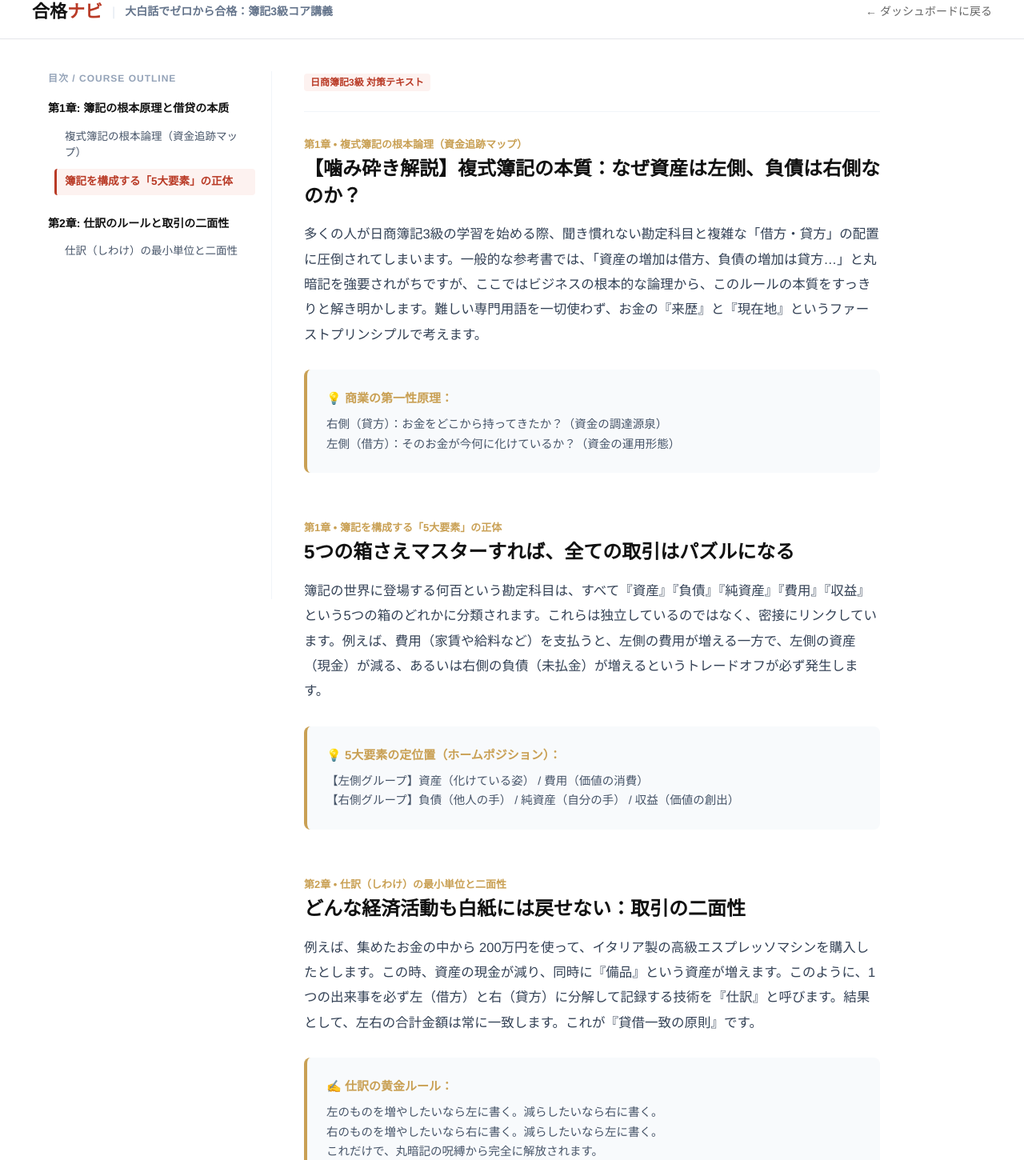
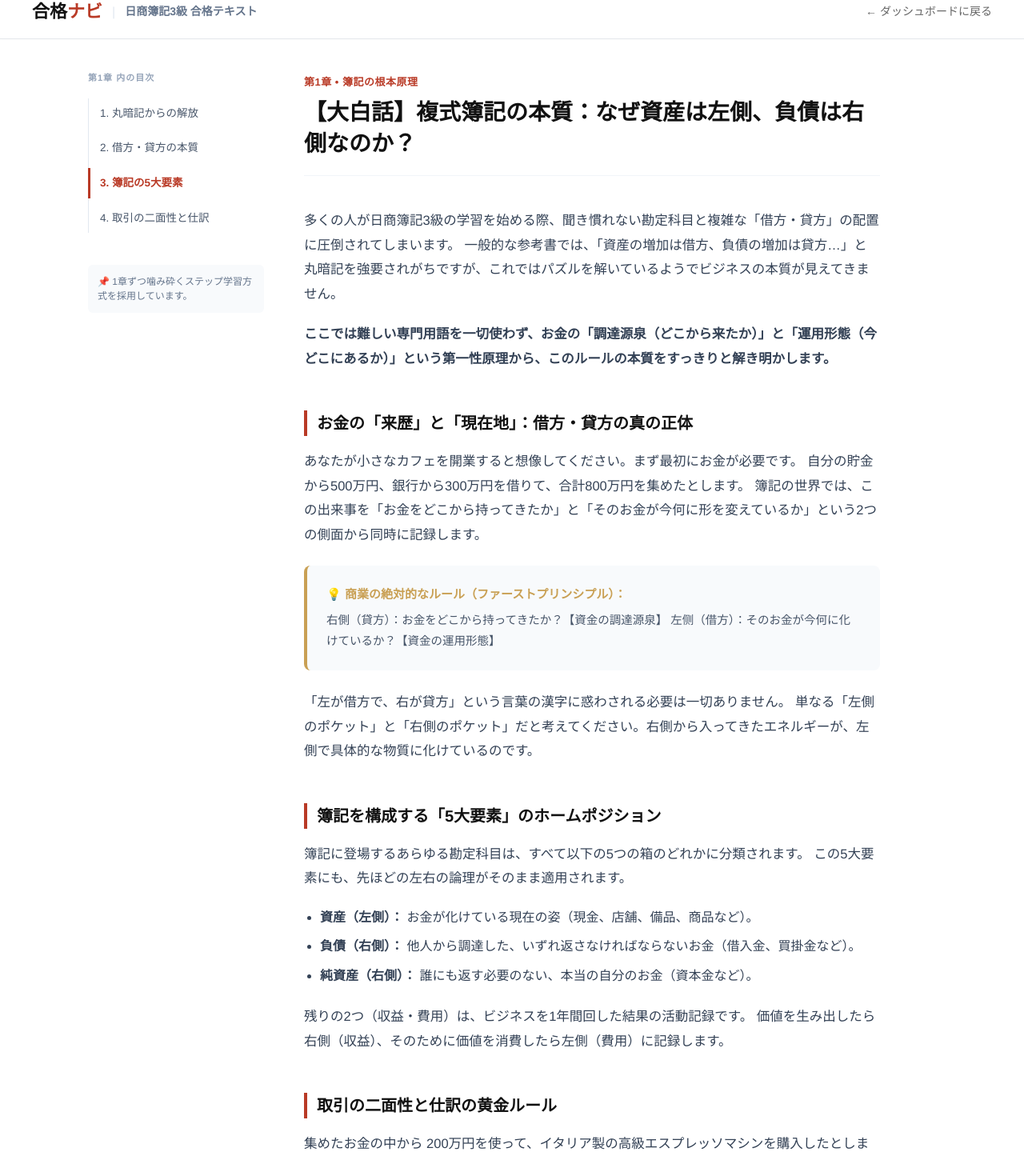
Before and after one commit to zrqZRQ77/japanese-web, a Next.js app: page /exams/boki3/guide in a window 1280 px wide. Shown: the part 19-1469 px from the top of the page at 80% size. Built offline with nearby package versions, Linux system fonts and the light colour scheme.

Commit message:
Update page.js

```diff
--- a/app/exams/boki3/guide/page.js
+++ b/app/exams/boki3/guide/page.js
@@ -4,36 +4,34 @@ import React, { useState, useEffect } from 'react';
 import Link from 'next/link';
 import { useParams } from 'next/navigation';
 
-// 📡 静态引入数据（后续可根据需要继续扩展 fp3_guide.json）
-import bokiData from '../../../../data/boki3_guide.json';
-import fpData from '../../../../data/fp3_guide.json';
-
-export default function ModernExamGuide() {
+export default function ExamGuideChapterOne() {
   const params = useParams();
   const examId = params.examId || 'boki3';
 
-  // 🎯 智能分流
-  const currentData = examId.includes('fp') ? fpData : bokiData;
+  // 极简本章内部小节目录（让用户清晰知道自己在第一章的哪个位置）
+  const menuItems = [
+    { id: 'intro', label: '1. 丸暗記からの解放' },
+    { id: 'core-logic', label: '2. 借方・貸方の本質' },
+    { id: 'five-boxes', label: '3. 簿記の5大要素' },
+    { id: 'shiwake', label: '4. 取引の二面性と仕訳' },
+  ];
 
-  // 状态：当前高亮激活的小节 ID（用于让用户知道自己在哪个位置）
-  const [activeSection, setActiveSection] = useState('');
+  const [activeSection, setActiveSection] = useState('intro');
 
-  // 🕵️ 监测滚动，实现左侧目录根据右侧阅读进度自动高亮
+  // 智能监测右侧滚动，自动高亮左侧极简目录
   useEffect(() => {
     const handleScroll = () => {
-      const sections = document.querySelectorAll('section[data-section-id]');
-      let currentActive = '';
-
-      sections.forEach((section) => {
-        const sectionTop = section.getBoundingClientRect().top;
-        // 当小节距离顶部小于 120px 时，判定用户正在阅读这一节
-        if (sectionTop < 120) {
-          currentActive = section.getAttribute('data-section-id') || '';
+      const scrollPosition = window.scrollY + 140;
+      for (const item of menuItems) {
+        const el = document.getElementById(item.id);
+        if (el) {
+          const top = el.offsetTop;
+          const height = el.offsetHeight;
+          if (scrollPosition >= top && scrollPosition < top + height) {
+            setActiveSection(item.id);
+            break;
           }
-      });
-
-      if (currentActive) {
-        setActiveSection(currentActive);
+        }
       }
     };
 
@@ -44,120 +42,171 @@ export default function ModernExamGuide() {
   return (
     <div style={{ minHeight: '100vh', backgroundColor: '#ffffff', fontFamily: '"Helvetica Neue", Arial, "Hiragino Kaku Gothic ProN", Meiryo, sans-serif', color: '#111111' }}>
 
-      {/* 1. 统一的朱红色顶部导航 */}
-      <header style={{ background: '#ffffff', padding: '16px 40px', borderBottom: '1px solid #e5e7eb', display: 'flex', justifyContent: 'space-between', alignItems: 'center', position: 'sticky', top: 0, zIndex: 100, boxShadow: '0 1px 2px rgba(0,0,0,0.02)' }}>
+      {/* 顶部通栏 */}
+      <header style={{ background: '#ffffff', padding: '16px 40px', borderBottom: '1px solid #e5e7eb', display: 'flex', justifyContent: 'space-between', alignItems: 'center', position: 'sticky', top: 0, zIndex: 100, boxShadow: '0 1px 2px rgba(0,0,0,0.01)' }}>
         <div style={{ display: 'flex', alignItems: 'center', gap: '12px' }}>
           <Link href="/" style={{ fontWeight: '900', fontSize: '22px', color: '#111111', textDecoration: 'none' }}>
             合格<span style={{ color: '#b93a26' }}>ナビ</span>
           </Link>
           <span style={{ color: '#e2e8f0' }}>|</span>
-          <span style={{ fontSize: '14px', fontWeight: '700', color: '#64748b' }}>{currentData.guideTitle}</span>
+          <span style={{ fontSize: '14px', fontWeight: '700', color: '#64748b' }}>日商簿記3級 合格テキスト</span>
         </div>
         <Link href={`/exams/${examId}`} style={{ color: '#666666', textDecoration: 'none', fontSize: '14px', fontWeight: '500' }}>
           ← ダッシュボードに戻る
         </Link>
       </header>
 
-      {/* 2. 现代 Wiki 侧边栏双栏容器 */}
-      <div style={{ display: 'flex', maxWidth: '1200px', margin: '0 auto', padding: '40px 20px', gap: '40px' }}>
+      {/* 现代 Wiki 双栏容器 */}
+      <div style={{ display: 'flex', maxWidth: '1100px', margin: '0 auto', padding: '40px 20px', gap: '50px' }}>
 
-        {/* 👈 左侧固定目录 (Sticky Sidebar) */}
-        <aside style={{ width: '280px', flexShrink: 0, position: 'sticky', top: '100px', height: 'calc(100vh - 140px)', overflowY: 'auto', borderRight: '1px solid #f1f5f9', paddingRight: '20px' }}>
-          <div style={{ fontSize: '12px', fontWeight: '800', color: '#94a3b8', textTransform: 'uppercase', letterSpacing: '1px', marginBottom: '16px' }}>
-            目次 / COURSE OUTLINE
+        {/* 👈 左侧极简固定导航栏 */}
+        <aside style={{ width: '220px', flexShrink: 0, position: 'sticky', top: '100px', height: 'calc(100vh - 140px)' }}>
+          <div style={{ fontSize: '11px', fontWeight: '800', color: '#94a3b8', letterSpacing: '1px', marginBottom: '16px' }}>
+            第1章 内の目次
           </div>
-
-          {currentData.chapters?.map((chapter) => (
-            <div key={chapter.chapterId} style={{ marginBottom: '24px' }}>
-              {/* 大章节标题 */}
-              <div style={{ fontSize: '14px', fontWeight: '800', color: '#111111', marginBottom: '8px' }}>
-                {chapter.chapterNum}: {chapter.chapterName}
-              </div>
-
-              {/* 小节可选列表 */}
-              <div style={{ display: 'flex', flexDirection: 'column', gap: '4px', paddingLeft: '8px' }}>
-                {chapter.sections.map((sec) => {
-                  const isCurrent = activeSection === sec.sectionId;
+          <div style={{ display: 'flex', flexDirection: 'column', gap: '6px', borderLeft: '1px solid #e2e8f0' }}>
+            {menuItems.map((item) => {
+              const isCurrent = activeSection === item.id;
               return (
                 <a
-                      key={sec.sectionId}
-                      href={`#${sec.sectionId}`}
+                  key={item.id}
+                  href={`#${item.id}`}
                   style={{
                     fontSize: '13.5px',
-                        lineHeight: '1.5',
-                        padding: '6px 10px',
-                        borderRadius: '4px',
+                    padding: '8px 12px',
                     textDecoration: 'none',
                     fontWeight: isCurrent ? '700' : '500',
                     color: isCurrent ? '#b93a26' : '#475569',
-                        backgroundColor: isCurrent ? '#fdf2f0' : 'transparent',
                     borderLeft: isCurrent ? '3px solid #b93a26' : '3px solid transparent',
-                        transition: 'all 0.2s ease'
+                    marginLeft: '-1px',
+                    transition: 'all 0.15s ease',
+                    whiteSpace: 'nowrap',
+                    overflow: 'hidden',
+                    textOverflow: 'ellipsis'
                   }}
                 >
-                      {sec.sectionTitle}
+                  {item.label}
                 </a>
               );
             })}
           </div>
+
+          {/* 分页按钮提示 */}
+          <div style={{ marginTop: '40px', padding: '12px', background: '#f8fafc', borderRadius: '6px', fontSize: '12px', color: '#64748b', lineHeight: '1.5' }}>
+            📌 1章ずつ噛み砕くステップ学習方式を採用しています。
           </div>
-          ))}
         </aside>
 
-        {/* 👉 右侧沉浸式内容区 (720px 黄金宽度限制) */}
+        {/* 👉 右侧黄金沉浸式长文（之前大受好评的高质量大白话版本） */}
         <main style={{ flex: 1, maxWidth: '720px' }}>
 
-          <div style={{ marginBottom: '32px', borderBottom: '1px solid #f1f5f9', paddingBottom: '24px' }}>
-            <span style={{ background: '#fdf2f0', color: '#b93a26', fontSize: '12px', fontWeight: '800', padding: '4px 8px', borderRadius: '4px' }}>
-              {currentData.examTitle} 対策テキスト
-            </span>
+          {/* 章头标题 */}
+          <div style={{ marginBottom: '40px', borderBottom: '1px solid #f1f5f9', paddingBottom: '20px' }}>
+            <span style={{ color: '#b93a26', fontSize: '13px', fontWeight: '800', letterSpacing: '0.5px' }}>第1章 • 簿記の根本原理</span>
+            <h1 style={{ fontSize: '28px', fontWeight: '900', lineHeight: '1.4', margin: '6px 0 0 0', color: '#111111' }}>
+              【大白話】複式簿記の本質：なぜ資産は左側、負債は右側なのか？
+            </h1>
           </div>
 
-          {/* 循环渲染章节下的内容小节 */}
-          {currentData.chapters?.map((chapter) => (
-            <div key={chapter.chapterId}>
-              {chapter.sections.map((sec) => (
-                <section
-                  id={sec.sectionId}
-                  key={sec.sectionId}
-                  data-section-id={sec.sectionId}
-                  style={{
-                    marginBottom: '60px',
-                    scrollMarginTop: '120px' // 极其重要：防止点击跳转时被固定的 Header 挡住
-                  }}
-                >
-                  {/* 小节主标题 */}
-                  <h2 style={{ fontSize: '24px', fontWeight: '900', color: '#111111', lineHeight: '1.4', marginBottom: '16px', display: 'flex', flexDirection: 'column', gap: '4px' }}>
-                    <span style={{ fontSize: '13px', fontWeight: '700', color: '#c9a054' }}>{chapter.chapterNum} • {sec.sectionTitle}</span>
-                    {sec.title}
+          {/* 1. 引入节 */}
+          <section id="intro" style={{ marginBottom: '50px', scrollMarginTop: '120px' }}>
+            <p style={{ fontSize: '16.5px', lineHeight: '1.85', color: '#334155', marginBottom: '20px' }}>
+              多くの人が日商簿記3級の学習を始める際、聞き慣れない勘定科目と複雑な「借方・貸方」の配置に圧倒されてしまいます。
+              一般的な参考書では、「資産の増加は借方、負債の増加は貸方…」と丸暗記を強要されがちですが、これではパズルを解いているようでビジネスの本質が見えてきません。
+            </p>
+            <p style={{ fontSize: '16.5px', lineHeight: '1.85', color: '#334155', fontWeight: '700' }}>
+              ここでは難しい専門用語を一切使わず、お金の「調達源泉（どこから来たか）」と「運用形態（今どこにあるか）」という第一性原理から、このルールの本質をすっきりと解き明かします。
+            </p>
+          </section>
+
+          {/* 2. 核心逻辑节 */}
+          <section id="core-logic" style={{ marginBottom: '50px', scrollMarginTop: '120px' }}>
+            <h2 style={{ fontSize: '20px', fontWeight: '900', color: '#111111', marginBottom: '16px', borderLeft: '4px solid #b93a26', paddingLeft: '12px' }}>
+              お金の「来歴」と「現在地」：借方・貸方の真の正体
             </h2>
-
-                  {/* 正文大白话内容 */}
-                  <p style={{ fontSize: '16.5px', lineHeight: '1.9', color: '#334155', marginBottom: '24px', whiteSpace: 'pre-line' }}>
-                    {sec.content}
+            <p style={{ fontSize: '16.5px', lineHeight: '1.85', color: '#334155', marginBottom: '20px' }}>
+              あなたが小さなカフェを開業すると想像してください。まず最初にお金が必要です。
+              自分の貯金から500万円、銀行から300万円を借りて、合計800万円を集めたとします。
+              簿記の世界では、この出来事を「お金をどこから持ってきたか」と「そのお金が今何に形を変えているか」という2つの側面から同時に記録します。
             </p>
 
-                  {/* 核心第一性原理提炼框（金黄色粗线暗示） */}
-                  {sec.highlight && (
-                    <div style={{ background: '#f8fafc', padding: '24px', borderRadius: '8px', borderLeft: '4px solid #c9a054', margin: '28px 0' }}>
+            {/* 核心金黄色大白话提炼框 */}
+            <div style={{ background: '#f8fafc', padding: '24px', borderRadius: '8px', borderLeft: '4px solid #c9a054', margin: '24px 0' }}>
               <h4 style={{ margin: '0 0 8px 0', fontSize: '15px', fontWeight: '800', color: '#c9a054' }}>
-                        {sec.highlight.title}
+                💡 商業の絶対的なルール（ファーストプリンシプル）：
               </h4>
-                      <p style={{ margin: 0, fontSize: '14.5px', color: '#475569', lineHeight: '1.7', whiteSpace: 'pre-line' }}>
-                        {sec.highlight.text}
+              <p style={{ margin: 0, fontSize: '14.5px', color: '#475569', lineHeight: '1.75', whiteSpace: 'pre-line' }}>
+                右側（貸方）：お金をどこから持ってきたか？【資金の調達源泉】
+                左侧（借方）：そのお金が今何に化けているか？【資金の運用形態】
               </p>
             </div>
-                  )}
+
+            <p style={{ fontSize: '16.5px', lineHeight: '1.85', color: '#334155' }}>
+              「左が借方で、右が貸方」という言葉の漢字に惑わされる必要は一切ありません。
+              単なる「左側のポケット」と「右側のポケット」だと考えてください。右側から入ってきたエネルギーが、左側で具体的な物質に化けているのです。
+            </p>
           </section>
-              ))}
+
+          {/* 3. 5大要素节 */}
+          <section id="five-boxes" style={{ marginBottom: '50px', scrollMarginTop: '120px' }}>
+            <h2 style={{ fontSize: '20px', fontWeight: '900', color: '#111111', marginBottom: '16px', borderLeft: '4px solid #b93a26', paddingLeft: '12px' }}>
+              簿記を構成する「5大要素」のホームポジション
+            </h2>
+            <p style={{ fontSize: '16.5px', lineHeight: '1.85', color: '#334155', marginBottom: '20px' }}>
+              簿記に登場するあらゆる勘定科目は、すべて以下の5つの箱のどれかに分類されます。
+              この5大要素にも、先ほどの左右の論理がそのまま適用されます。
+            </p>
+
+            <ul style={{ paddingLeft: '20px', fontSize: '16px', lineHeight: '1.8', color: '#334155', marginBottom: '20px' }}>
+              <li style={{ marginBottom: '8px' }}><strong>資産（左側）：</strong> お金が化けている現在の姿（現金、店舗、備品、商品など）。</li>
+              <li style={{ marginBottom: '8px' }}><strong>負債（右側）：</strong> 他人から調達した、いずれ返さなければならないお金（借入金、買掛金など）。</li>
+              <li style={{ marginBottom: '8px' }}><strong>純資産（右側）：</strong> 誰にも返す必要のない、本当の自分のお金（資本金など）。</li>
+            </ul>
+
+            <p style={{ fontSize: '16.5px', lineHeight: '1.85', color: '#334155' }}>
+              残りの2つ（収益・費用）は、ビジネスを1年間回した結果の活動記録です。
+              価値を生み出したら右側（収益）、そのために価値を消費したら左側（費用）に記録します。
+            </p>
+          </section>
+
+          {/* 4. 仕发规则节 */}
+          <section id="shiwake" style={{ marginBottom: '60px', scrollMarginTop: '120px' }}>
+            <h2 style={{ fontSize: '20px', fontWeight: '900', color: '#111111', marginBottom: '16px', borderLeft: '4px solid #b93a26', paddingLeft: '12px' }}>
+              取引の二面性と仕訳の黄金ルール
+            </h2>
+            <p style={{ fontSize: '16.5px', lineHeight: '1.85', color: '#334155', marginBottom: '20px' }}>
+              集めたお金の中から 200万円を使って、イタリア製の高級エスプレッソマシンを購入したとします。
+              この時、あなたの手元から「現金（資産）」という姿が200万円分減り、代わりに「備品（資産）」という姿が200万円分増えます。
+            </p>
+            <p style={{ fontSize: '16.5px', lineHeight: '1.85', color: '#334155', marginBottom: '20px' }}>
+              このように、1つの経済活動を必ず左右に分解してイコールで結ぶ技術を<strong>「仕訳（しわけ）」</strong>と呼びます。
+            </p>
+
+            <div style={{ background: '#fdf2f0', padding: '20px', borderRadius: '8px', border: '1px solid #fca5a5' }}>
+              <h4 style={{ margin: '0 0 6px 0', fontSize: '15px', fontWeight: '800', color: '#b93a26' }}>
+                ✍️ 仕訳のパズルルール：
+              </h4>
+              <p style={{ margin: 0, fontSize: '14.5px', color: '#334155', lineHeight: '1.6' }}>
+                • その要素を<strong>増やしたい</strong>なら：本来の定位置（ホームポジション）の側に書く！<br />
+                • その要素を<strong>減らしたい</strong>なら：本来の定位置とは逆の側に書く！
+              </p>
             </div>
-          ))}
+          </section>
+
+          {/* 下一章分页行动点 */}
+          <div style={{ borderTop: '1px solid #e2e8f0', paddingTop: '30px', display: 'flex', justifyContent: 'flex-end' }}>
+            <Link href={`/exams/${examId}/guide/ch2`} style={{ textDecoration: 'none' }}>
+              <button style={{ backgroundColor: '#b93a26', color: '#ffffff', border: 'none', padding: '12px 24px', borderRadius: '6px', fontSize: '15px', fontWeight: '700', cursor: 'pointer', transition: 'background 0.2s' }}>
+                第2章「仕訳の基礎」に進む →
+              </button>
+            </Link>
+          </div>
 
         </main>
 
       </div>
 
-      {/* 在全局强制注入平滑滚动的极简垫片 */}
+      {/* 原生平滑滚动注入 */}
       <style jsx global>{`
         html {
           scroll-behavior: smooth;
```
Lines whose indentation alone changed are shown as unchanged.
